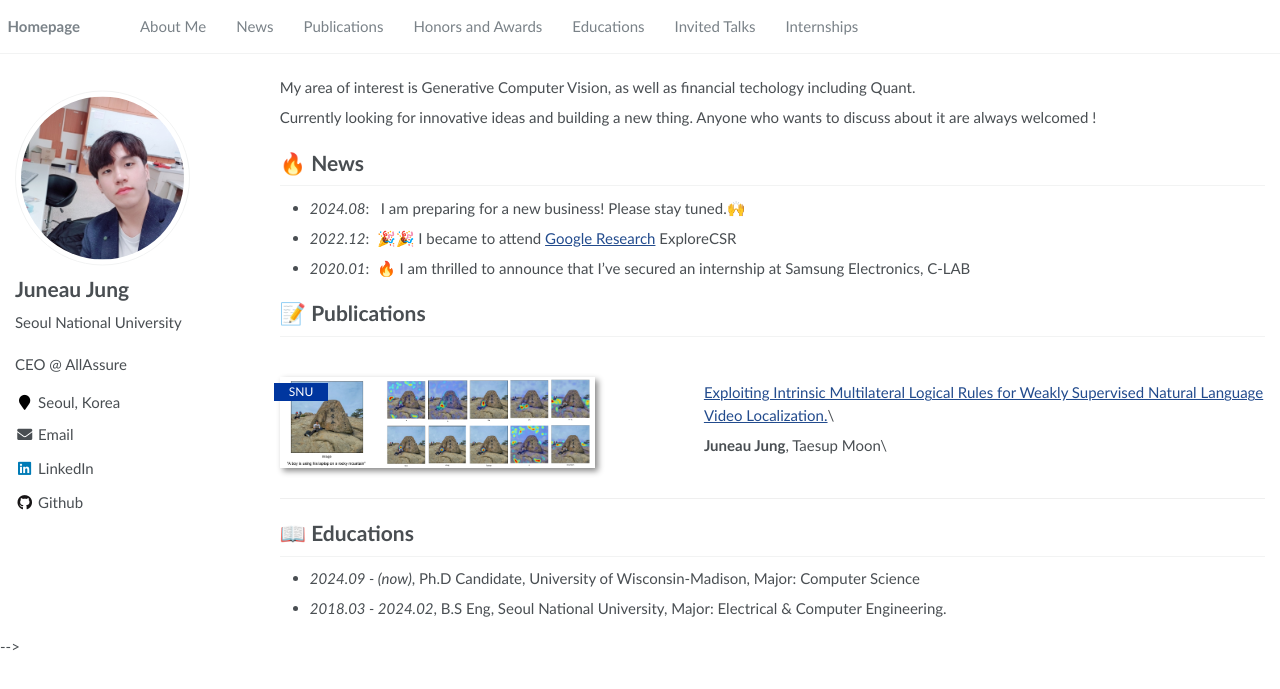
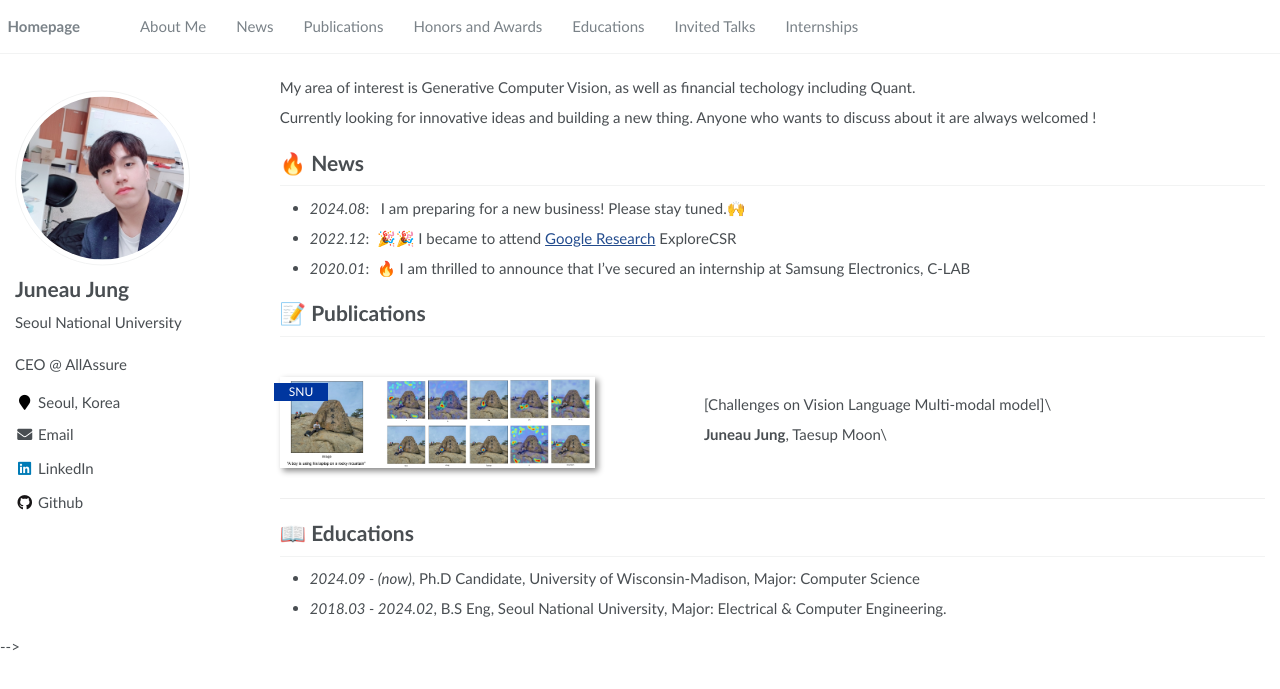
Before and after one commit to zzuno/zzuno.github.io, a Jekyll site: the page built from _pages/about.md, in a window 1280 px wide. Shown: the top 689 px of the page. Built offline with Jekyll 4.4.1, drawn with Linux system fonts in a browser that asks for light colours.

Commit message:
paper name revision

```diff
--- a/_pages/about.md
+++ b/_pages/about.md
@@ -32,13 +32,13 @@ Currently looking for innovative ideas and building a new thing. Anyone who want
 
 <!-- < (\* Equal Contribution) -->
 
-<!-- <div class='paper-box'><div class='paper-box-image'><div><div class="badge">ACL 2024</div><img src='images/grad_cam_juneau.png' alt="sym" width="80%"></div></div>
-<div class='paper-box-text' markdown="1"> -->
-
 <div class='paper-box'><div class='paper-box-image'><div><div class="badge">SNU</div><img src='images/grad_cam_juneau.png' alt="sym" width="80%"></div></div>
 <div class='paper-box-text' markdown="1">
 
-[Exploiting Intrinsic Multilateral Logical Rules for Weakly Supervised Natural Language Video Localization.](https://openaccess.thecvf.com/content_cvpr_2016/papers/He_Deep_Residual_Learning_CVPR_2016_paper.pdf)\\
+[Challenges on Vision Language Multi-modal model]\\
+
+<!-- <div class='paper-box'><div class='paper-box-image'><div><div class="badge">ACL 2024</div><img src='images/grad_cam_juneau.png' alt="sym" width="80%"></div></div>
+<div class='paper-box-text' markdown="1"> -->
 
 <!-- [Exploiting Intrinsic Multilateral Logical Rules for Weakly Supervised Natural Language Video Localization.](https://openaccess.thecvf.com/content_cvpr_2016/papers/He_Deep_Residual_Learning_CVPR_2016_paper.pdf)\\ -->
 
```
